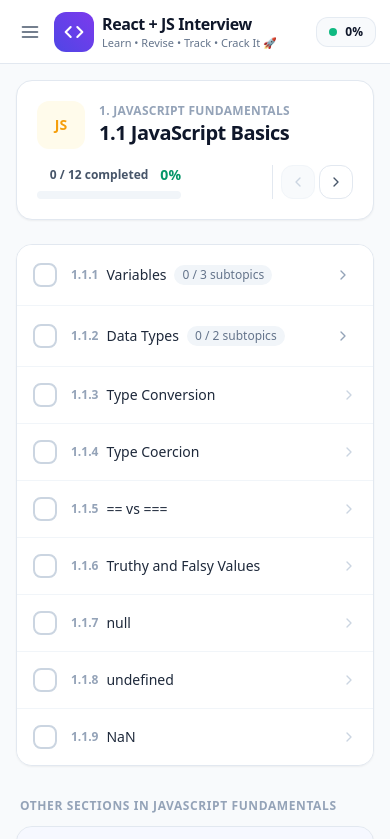
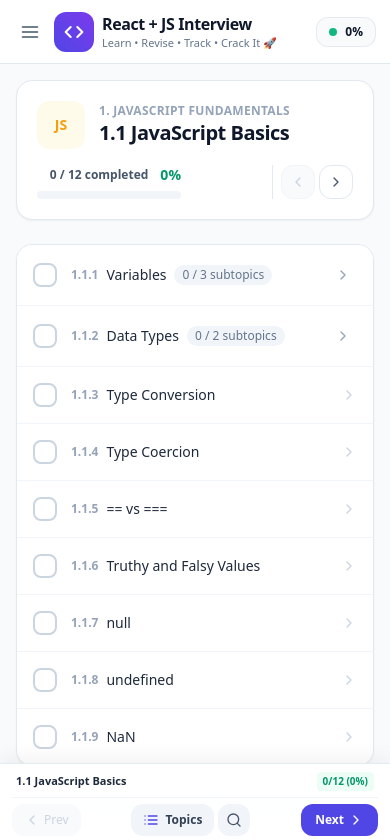
Before and after one commit to Ashish-onGit/React-JS-Interview-Roadmap, a React (Vite) app: page /roadmap/javascript-fundamentals/javascript-basics in a window 390 px wide. Shown: the top 839 px of the page. Built offline with nearby package versions, Linux system fonts and the light colour scheme.

Commit message:
Add modern mobile bottom navigation to switch between topics

```diff
--- /dev/null
+++ b/src/components/MobileBottomNav.jsx
@@ -0,0 +1,140 @@
+import React, { useMemo } from "react";
+import { useParams, useNavigate } from "react-router-dom";
+import {
+  FiChevronLeft,
+  FiChevronRight,
+  FiList,
+  FiSearch
+} from "react-icons/fi";
+import { ROADMAP_DATA } from "../data/roadmap";
+import { useProgress } from "../hooks/useProgress";
+
+export default function MobileBottomNav({ onOpenTopicsMenu, onOpenSearch }) {
+  const { categoryId, sectionId } = useParams();
+  const navigate = useNavigate();
+  const { getSectionStats } = useProgress();
+
+  // Flattened list of all sections for Prev / Next topic navigation
+  const allSections = useMemo(() => {
+    const list = [];
+    ROADMAP_DATA.forEach((cat) => {
+      cat.sections.forEach((sec) => {
+        list.push({
+          categoryId: cat.id,
+          categoryTitle: cat.title,
+          sectionId: sec.id,
+          sectionNumber: sec.number,
+          sectionTitle: sec.title,
+          rawSection: sec
+        });
+      });
+    });
+    return list;
+  }, []);
+
+  // Determine current active section & adjacent sections
+  const currentSectionIndex = allSections.findIndex(
+    (item) => item.categoryId === categoryId && item.sectionId === sectionId
+  );
+
+  const currentSectionInfo =
+    currentSectionIndex >= 0 ? allSections[currentSectionIndex] : null;
+  const prevSection =
+    currentSectionIndex > 0 ? allSections[currentSectionIndex - 1] : null;
+  const nextSection =
+    currentSectionIndex >= 0 && currentSectionIndex < allSections.length - 1
+      ? allSections[currentSectionIndex + 1]
+      : null;
+
+  const sectionStats = currentSectionInfo
+    ? getSectionStats(currentSectionInfo.rawSection)
+    : null;
+
+  const goToSection = (target) => {
+    if (!target) return;
+    navigate(`/roadmap/${target.categoryId}/${target.sectionId}`);
+    window.scrollTo({ top: 0, behavior: "smooth" });
+  };
+
+  return (
+    <nav
+      aria-label="Mobile Topic Navigation"
+      className="fixed bottom-0 left-0 right-0 z-40 md:hidden bg-white/95 backdrop-blur-md border-t border-slate-200/90 shadow-[0_-4px_20px_rgba(0,0,0,0.06)] px-3 py-2"
+    >
+      {/* Mini Current Topic Header Strip */}
+      {currentSectionInfo && (
+        <div className="flex items-center justify-between text-[11px] text-slate-500 px-1 pb-1.5 border-b border-slate-100 mb-1.5">
+          <div className="flex items-center gap-1.5 min-w-0">
+            <span className="font-semibold text-slate-800 truncate">
+              {currentSectionInfo.sectionNumber} {currentSectionInfo.sectionTitle}
+            </span>
+          </div>
+          {sectionStats && (
+            <span className="text-[10px] font-bold text-emerald-600 bg-emerald-50 px-1.5 py-0.5 rounded flex-shrink-0">
+              {sectionStats.completed}/{sectionStats.total} ({sectionStats.percentage}%)
+            </span>
+          )}
+        </div>
+      )}
+
+      {/* Navigation Controls Bar */}
+      <div className="flex items-center justify-between gap-1.5">
+        {/* Previous Topic Button */}
+        <button
+          type="button"
+          disabled={!prevSection}
+          onClick={() => goToSection(prevSection)}
+          aria-label={prevSection ? `Previous topic: ${prevSection.sectionTitle}` : "No previous topic"}
+          className={`flex items-center gap-1 px-3 py-2 rounded-xl text-xs font-medium transition-all ${
+            prevSection
+              ? "text-slate-700 hover:text-slate-900 bg-slate-100 hover:bg-slate-200 active:scale-95"
+              : "text-slate-300 bg-slate-50 cursor-not-allowed"
+          }`}
+        >
+          <FiChevronLeft className="w-4 h-4" />
+          <span>Prev</span>
+        </button>
+
+        {/* Center Actions: Topics Menu & Search */}
+        <div className="flex items-center gap-1">
+          {/* Topics Drawer Trigger */}
+          <button
+            type="button"
+            onClick={onOpenTopicsMenu}
+            aria-label="Open Topics Menu"
+            className="flex items-center gap-1.5 px-3 py-2 rounded-xl text-xs font-semibold text-slate-700 hover:text-indigo-600 bg-slate-100 hover:bg-slate-200 active:scale-95 transition-all"
+          >
+            <FiList className="w-4 h-4 text-indigo-600" />
+            <span>Topics</span>
+          </button>
+
+          {/* Search Trigger */}
+          <button
+            type="button"
+            onClick={onOpenSearch}
+            aria-label="Search topics"
+            className="p-2 rounded-xl text-slate-600 hover:text-indigo-600 bg-slate-100 hover:bg-slate-200 active:scale-95 transition-all"
+          >
+            <FiSearch className="w-4 h-4" />
+          </button>
+        </div>
+
+        {/* Next Topic Button */}
+        <button
+          type="button"
+          disabled={!nextSection}
+          onClick={() => goToSection(nextSection)}
+          aria-label={nextSection ? `Next topic: ${nextSection.sectionTitle}` : "No next topic"}
+          className={`flex items-center gap-1 px-3.5 py-2 rounded-xl text-xs font-semibold shadow-xs transition-all ${
+            nextSection
+              ? "text-white bg-indigo-600 hover:bg-indigo-700 active:scale-95 shadow-indigo-200"
+              : "text-slate-300 bg-slate-100 cursor-not-allowed"
+          }`}
+        >
+          <span>Next</span>
+          <FiChevronRight className="w-4 h-4" />
+        </button>
+      </div>
+    </nav>
+  );
+}
--- a/src/layouts/MainLayout.jsx
+++ b/src/layouts/MainLayout.jsx
@@ -4,6 +4,7 @@
 import Header from "../components/Header";
 import Sidebar from "../components/Sidebar";
 import MobileSidebar from "../components/MobileSidebar";
+import MobileBottomNav from "../components/MobileBottomNav";
 import SearchModal from "../components/SearchModal";
 import ResetProgressModal from "../components/ResetProgressModal";
 import { useProgress } from "../hooks/useProgress";
@@ -83,7 +84,7 @@
 
         {/* Main Content Area */}
         <main
-          className={`flex-1 min-w-0 p-4 sm:p-6 lg:p-8 transition-all duration-200 ${
+          className={`flex-1 min-w-0 p-4 sm:p-6 lg:p-8 pb-28 md:pb-8 transition-all duration-200 ${
             isDesktopSidebarOpen ? "max-w-5xl" : "max-w-6xl mx-auto"
           }`}
         >
@@ -97,6 +98,12 @@
         onClose={() => setIsMobileMenuOpen(false)}
         onOpenSearch={() => setIsSearchOpen(true)}
         onOpenResetModal={() => setIsResetModalOpen(true)}
+      />
+
+      {/* Mobile Bottom Navigation to Switch Between Topics */}
+      <MobileBottomNav
+        onOpenTopicsMenu={() => setIsMobileMenuOpen(true)}
+        onOpenSearch={() => setIsSearchOpen(true)}
       />
 
       {/* Global Search Modal */}
```
